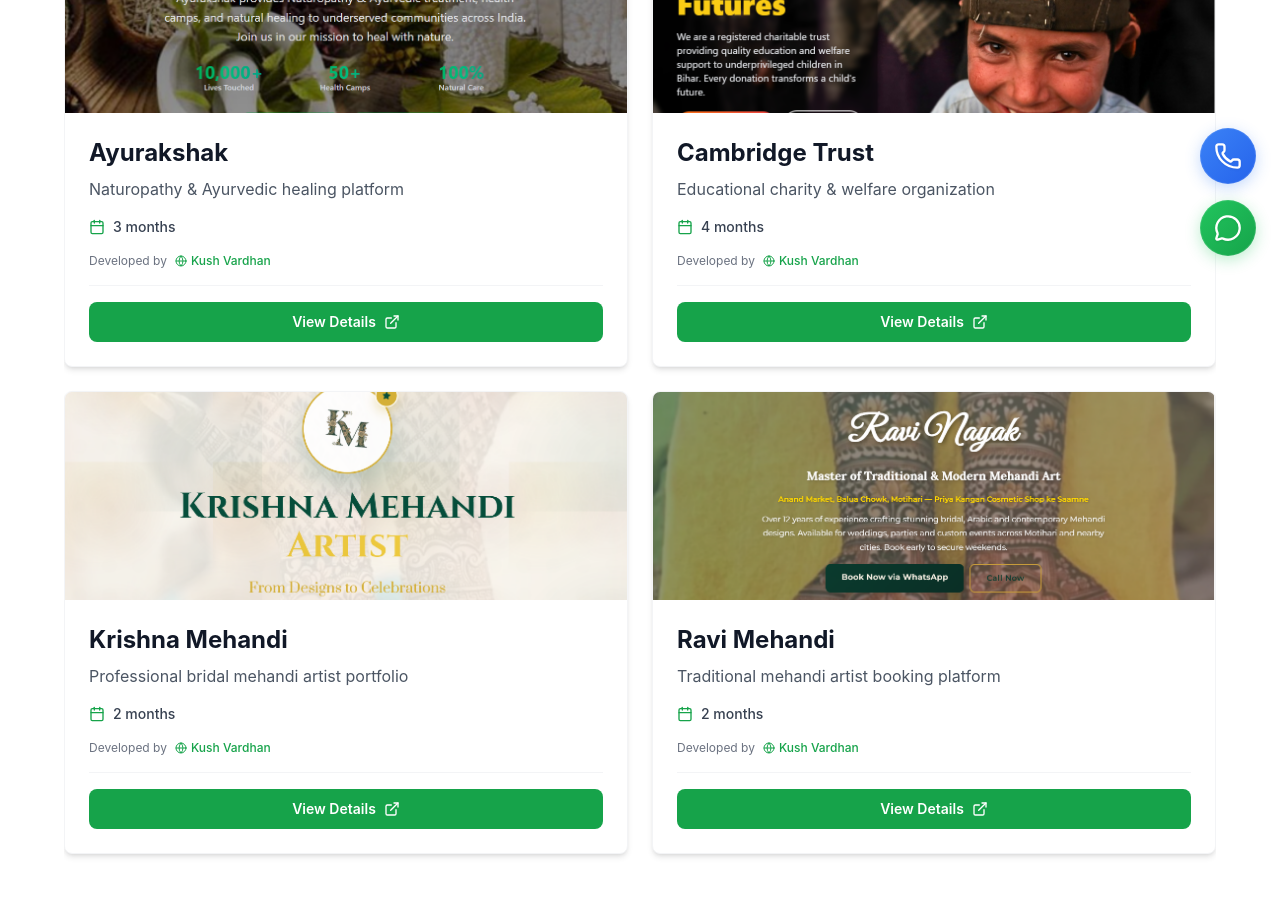
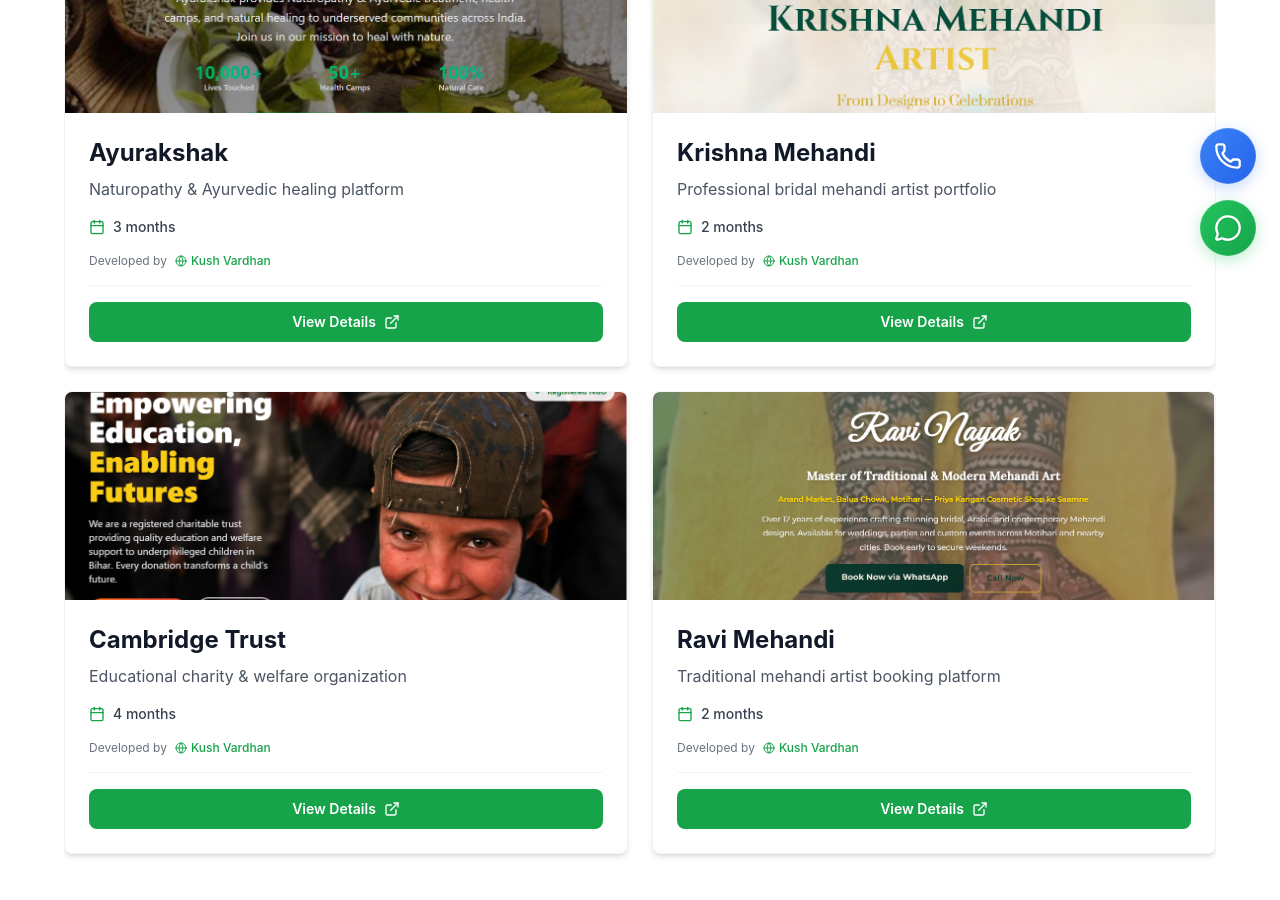
Before and after one commit to kushvardhan/jankiinfotech, a Next.js app: page /our-work in a window 1280 px wide. Shown: the part 520-1420 px from the top of the page. Built offline with nearby package versions, Linux system fonts and the light colour scheme.

Commit message:
changed the flow

```diff
--- a/src/app/our-work/page.tsx
+++ b/src/app/our-work/page.tsx
@@ -2,7 +2,7 @@
 
 import { Navbar } from "@/components/Navbar";
 import SmallFooter from "@/components/SmallFooter";
-import { ExternalLink, Calendar, Globe, X } from "lucide-react";
+import { Calendar, ExternalLink, Globe, X } from "lucide-react";
 import Image from "next/image";
 import Link from "next/link";
 import { useState } from "react";
@@ -27,52 +27,61 @@ const projects: Project[] = [
     duration: "3 months",
     liveLink: "https://ayurakshak.com",
     description: "Naturopathy & Ayurvedic healing platform",
-    fullDescription: "A comprehensive healthcare platform dedicated to making traditional Naturopathy & Ayurvedic healing accessible to all. Ayurakshak is a registered NGO providing natural healthcare solutions to 10,000+ patients across India through 55+ hospitals and 70+ clinics.",
+    fullDescription:
+      "A comprehensive healthcare platform dedicated to making traditional Naturopathy & Ayurvedic healing accessible to all. Ayurakshak is a registered NGO providing natural healthcare solutions to 10,000+ patients across India through 55+ hospitals and 70+ clinics.",
     features: [
       "Disease consultation & treatment booking",
       "Health camp management system",
       "Patient testimonials & success stories",
       "Product catalog for natural remedies",
       "Responsive design for all devices",
-      "SEO optimized for healthcare searches"
+      "SEO optimized for healthcare searches",
     ],
-    technologies: ["Next.js", "React", "Tailwind CSS", "MongoDB", "Node.js"]
+    technologies: ["Next.js", "React", "Tailwind CSS", "MongoDB", "Node.js"],
   },
   {
     id: "2",
+    title: "Krishna Mehandi",
+    image: "/our-projects/KrishnaMehandi.png",
+    duration: "2 months",
+    liveLink: "https://krishnamehandiartist.in/",
+    description: "Professional bridal mehandi artist portfolio",
+    fullDescription:
+      "A stunning portfolio website for a professional mehandi artist in Noida with 10+ years of experience. Features an extensive gallery of 500+ designs, online booking system, and client testimonials showcasing expertise in Arabic, Rajasthani, and modern mehandi styles.",
+    features: [
+      "Portfolio gallery with 500+ designs",
+      "Online booking system",
+      "Service pricing & packages",
+      "Client reviews & ratings",
+      "WhatsApp integration for quick bookings",
+      "Mobile-optimized design",
+    ],
+    technologies: [
+      "Next.js",
+      "React",
+      "Tailwind CSS",
+      "Framer Motion",
+      "TypeScript",
+    ],
+  },
+  {
+    id: "3",
     title: "Cambridge Trust",
     image: "/our-projects/CambrigeTrust.png",
     duration: "4 months",
     liveLink: "https://cambridgewelfaretrust.org/",
     description: "Educational charity & welfare organization",
-    fullDescription: "A registered charitable trust providing quality education and welfare support to underprivileged children in Bihar. Cambridge Trust has impacted 500+ children through 10+ school partnerships and comprehensive social welfare programs.",
+    fullDescription:
+      "A registered charitable trust providing quality education and welfare support to underprivileged children in Bihar. Cambridge Trust has impacted 500+ children through 10+ school partnerships and comprehensive social welfare programs.",
     features: [
       "Donation management system",
       "Project showcase & impact tracking",
       "Beneficiary testimonials",
       "Secure payment integration",
       "Transparency & accountability features",
-      "Multi-language support"
+      "Multi-language support",
     ],
-    technologies: ["Next.js", "React", "Tailwind CSS", "Razorpay", "Node.js"]
-  },
-  {
-    id: "3",
-    title: "Krishna Mehandi",
-    image: "/our-projects/KrishnaMehandi.png",
-    duration: "2 months",
-    liveLink: "https://krishnamehandiartist.in/",
-    description: "Professional bridal mehandi artist portfolio",
-    fullDescription: "A stunning portfolio website for a professional mehandi artist in Noida with 10+ years of experience. Features an extensive gallery of 500+ designs, online booking system, and client testimonials showcasing expertise in Arabic, Rajasthani, and modern mehandi styles.",
-    features: [
-      "Portfolio gallery with 500+ designs",
-      "Online booking system",
-      "Service pricing & packages",
-      "Client reviews & ratings",
-      "WhatsApp integration for quick bookings",
-      "Mobile-optimized design"
-    ],
-    technologies: ["Next.js", "React", "Tailwind CSS", "Framer Motion", "TypeScript"]
+    technologies: ["Next.js", "React", "Tailwind CSS", "Razorpay", "Node.js"],
   },
   {
     id: "4",
@@ -81,16 +90,17 @@ const projects: Project[] = [
     duration: "2 months",
     liveLink: "https://ravi-mehandi.vercel.app/",
     description: "Traditional mehandi artist booking platform",
-    fullDescription: "A professional website for a traditional mehandi artist in Motihari with 12+ years of experience and 2000+ happy clients. Features a beautiful gallery, service showcase, and easy booking system for bridal, Arabic, and custom mehandi designs.",
+    fullDescription:
+      "A professional website for a traditional mehandi artist in Motihari with 12+ years of experience and 2000+ happy clients. Features a beautiful gallery, service showcase, and easy booking system for bridal, Arabic, and custom mehandi designs.",
     features: [
       "Service showcase with pricing",
       "Gallery with design categories",
       "Client testimonials & reviews",
       "Easy contact & booking forms",
       "Location & hours information",
-      "Social media integration"
+      "Social media integration",
     ],
-    technologies: ["Next.js", "React", "Tailwind CSS", "Vercel", "TypeScript"]
+    technologies: ["Next.js", "React", "Tailwind CSS", "Vercel", "TypeScript"],
   },
 ];
 
@@ -108,7 +118,8 @@ export default function OurWorkPage() {
             Our <span className="text-green-600">Portfolio</span>
           </h1>
           <p className="text-base md:text-lg text-gray-600 max-w-2xl mx-auto">
-            Transforming ideas into impactful digital solutions that drive real business results
+            Transforming ideas into impactful digital solutions that drive real
+            business results
           </p>
         </div>
       </section>
@@ -179,9 +190,12 @@ export default function OurWorkPage() {
           {/* More Projects Coming */}
           <div className="mt-12 text-center">
             <div className="inline-block bg-gradient-to-r from-green-50 to-emerald-50 rounded-lg p-6 md:p-8 border border-green-200">
-              <p className="text-gray-700 font-medium mb-2">🚀 More Websites Under Development</p>
+              <p className="text-gray-700 font-medium mb-2">
+                🚀 More Websites Under Development
+              </p>
               <p className="text-sm text-gray-600">
-                We're constantly working on exciting new projects. Stay tuned for more amazing digital solutions!
+                We&apos;re constantly working on exciting new projects. Stay tuned
+                for more amazing digital solutions!
               </p>
             </div>
           </div>
@@ -199,7 +213,9 @@ export default function OurWorkPage() {
                   <h2 className="text-2xl md:text-3xl font-bold text-gray-900">
                     {selectedProject.title}
                   </h2>
-                  <p className="text-sm text-gray-500 mt-1">{selectedProject.description}</p>
+                  <p className="text-sm text-gray-500 mt-1">
+                    {selectedProject.description}
+                  </p>
                 </div>
                 <button
                   onClick={() => setSelectedProject(null)}
@@ -221,7 +237,9 @@ export default function OurWorkPage() {
 
               {/* Description */}
               <div className="mb-6">
-                <h3 className="text-sm font-semibold text-gray-900 mb-2">About</h3>
+                <h3 className="text-sm font-semibold text-gray-900 mb-2">
+                  About
+                </h3>
                 <p className="text-sm md:text-base text-gray-600 leading-relaxed">
                   {selectedProject.fullDescription}
                 </p>
@@ -230,15 +248,22 @@ export default function OurWorkPage() {
               {/* Duration */}
               <div className="flex items-center gap-2 text-gray-700 mb-6 text-sm">
                 <Calendar className="h-4 w-4 text-green-600" />
-                <span className="font-medium">Development Time: {selectedProject.duration}</span>
+                <span className="font-medium">
+                  Development Time: {selectedProject.duration}
+                </span>
               </div>
 
               {/* Features */}
               <div className="mb-6">
-                <h3 className="text-sm font-semibold text-gray-900 mb-3">Key Features</h3>
+                <h3 className="text-sm font-semibold text-gray-900 mb-3">
+                  Key Features
+                </h3>
                 <ul className="grid grid-cols-1 md:grid-cols-2 gap-2">
                   {selectedProject.features.map((feature, idx) => (
-                    <li key={idx} className="flex items-start gap-2 text-sm text-gray-600">
+                    <li
+                      key={idx}
+                      className="flex items-start gap-2 text-sm text-gray-600"
+                    >
                       <span className="text-green-600 font-bold mt-0.5">✓</span>
                       <span>{feature}</span>
                     </li>
@@ -248,7 +273,9 @@ export default function OurWorkPage() {
 
               {/* Technologies */}
               <div className="mb-6">
-                <h3 className="text-sm font-semibold text-gray-900 mb-3">Technologies Used</h3>
+                <h3 className="text-sm font-semibold text-gray-900 mb-3">
+                  Technologies Used
+                </h3>
                 <div className="flex flex-wrap gap-2">
                   {selectedProject.technologies.map((tech, idx) => (
                     <span
@@ -267,7 +294,9 @@ export default function OurWorkPage() {
                 <div className="flex items-center justify-between">
                   <div>
                     <p className="font-semibold text-gray-900">Kush Vardhan</p>
-                    <p className="text-xs text-gray-500">Full Stack Developer</p>
+                    <p className="text-xs text-gray-500">
+                      Full Stack Developer
+                    </p>
                   </div>
                   <Link
                     href="https://kush-personal-portfolio-my-portfolio.vercel.app/"
@@ -303,12 +332,16 @@ export default function OurWorkPage() {
             Thank You to Our Developers
           </h2>
           <p className="text-gray-600 max-w-2xl mx-auto mb-6">
-            These projects were crafted with passion and precision by our talented development team. Each website represents our commitment to delivering exceptional digital solutions that make a real impact.
+            These projects were crafted with passion and precision by our
+            talented development team. Each website represents our commitment to
+            delivering exceptional digital solutions that make a real impact.
           </p>
           <div className="inline-block bg-white rounded-lg p-6 border border-green-200 shadow-sm">
             <p className="text-sm text-gray-600 mb-2">Lead Developer</p>
             <p className="text-lg font-bold text-gray-900">Kush Vardhan</p>
-            <p className="text-xs text-gray-500 mt-1">kushvardhan39797@gmail.com</p>
+            <p className="text-xs text-gray-500 mt-1">
+              kushvardhan39797@gmail.com
+            </p>
           </div>
         </div>
       </section>
```
